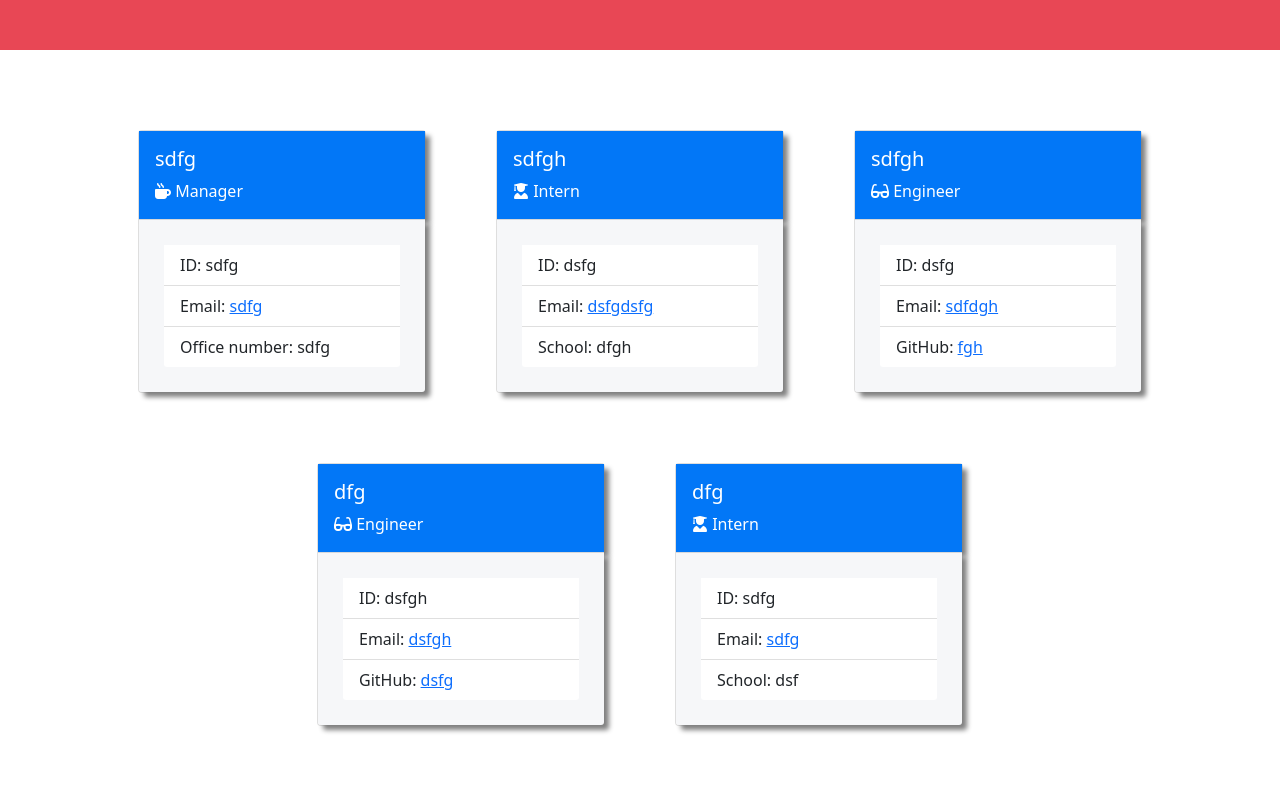
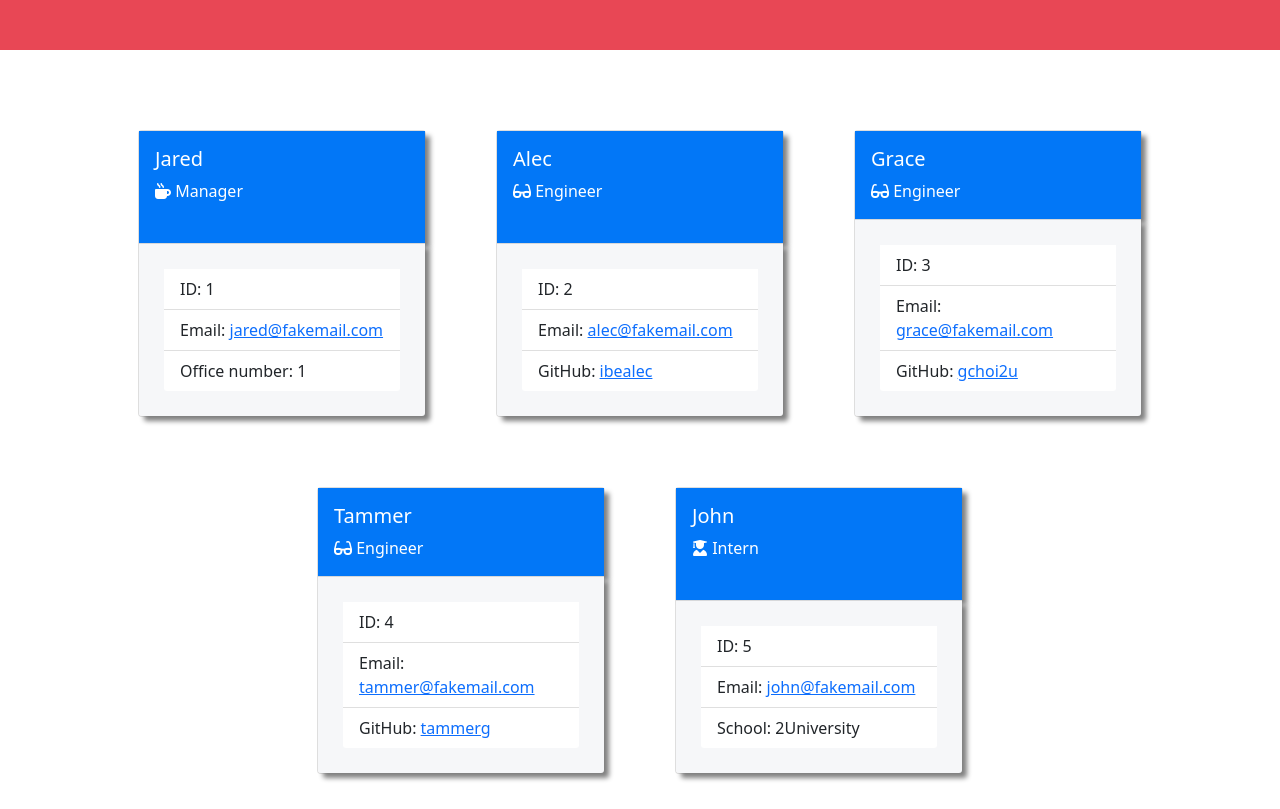
Before and after one commit to aalissy/Team-Profile-Generator, a website: page dist/index.html in a window 1280 px wide. Shown: the part 100-909 px from the top of the page. Before the commit the page ends 861 px from the top, so only its background shows below. Drawn offline with nearby package versions, Linux system fonts and the light colour scheme.

Commit message:
Final generated index.html

```diff
--- a/dist/index.html
+++ b/dist/index.html
@@ -17,13 +17,13 @@
 
     <div class="card" style="width: 18rem;">
       <div class="card-body">
-        <h5 class="card-title">sdfg</h5>
+        <h5 class="card-title">Jared</h5>
         <p class="card-text"><i class="fas fa-mug-hot mr-1"></i> Manager</p>
       </div>
       <ul class="list-group list-group-flush">
-        <li class="list-group-item">ID: sdfg</li>
-        <li class="list-group-item">Email: <a href="mailto:sdfg">sdfg</a></li>
-        <li class="list-group-item">Office number: sdfg</li>
+        <li class="list-group-item">ID: 1</li>
+        <li class="list-group-item">Email: <a href="mailto:jared@fakemail.com">jared@fakemail.com</a></li>
+        <li class="list-group-item">Office number: 1</li>
       </ul>
     </div>
 
@@ -31,13 +31,13 @@
 
     <div class="card" style="width: 18rem;">
       <div class="card-body">
-        <h5 class="card-title">sdfgh</h5>
-        <p class="card-text"><i class="fas fa-user-graduate"></i> Intern</p>
+        <h5 class="card-title">Alec</h5>
+        <p class="card-text"><i class="fas fa-glasses mr-1"></i> Engineer</p>
       </div>
       <ul class="list-group list-group-flush">
-        <li class="list-group-item">ID: dsfg</li>
-        <li class="list-group-item">Email: <a href="mailto:dsfgdsfg">dsfgdsfg</a></li>
-        <li class="list-group-item">School: dfgh</li>
+        <li class="list-group-item">ID: 2</li>
+        <li class="list-group-item">Email: <a href="mailto:alec@fakemail.com">alec@fakemail.com</a></li>
+        <li class="list-group-item">GitHub: <a href="https://github.com/ibealec" target="_blank">ibealec</a></li>
       </ul>
     </div>
 
@@ -45,13 +45,13 @@
 
     <div class="card" style="width: 18rem;">
       <div class="card-body">
-        <h5 class="card-title">sdfgh</h5>
+        <h5 class="card-title">Grace</h5>
         <p class="card-text"><i class="fas fa-glasses mr-1"></i> Engineer</p>
       </div>
       <ul class="list-group list-group-flush">
-        <li class="list-group-item">ID: dsfg</li>
-        <li class="list-group-item">Email: <a href="mailto:sdfdgh">sdfdgh</a></li>
-        <li class="list-group-item">GitHub: <a href="https://github.com/fgh" target="_blank">fgh</a></li>
+        <li class="list-group-item">ID: 3</li>
+        <li class="list-group-item">Email: <a href="mailto:grace@fakemail.com">grace@fakemail.com</a></li>
+        <li class="list-group-item">GitHub: <a href="https://github.com/gchoi2u" target="_blank">gchoi2u</a></li>
       </ul>
     </div>
 
@@ -59,13 +59,13 @@
 
     <div class="card" style="width: 18rem;">
       <div class="card-body">
-        <h5 class="card-title">dfg</h5>
+        <h5 class="card-title">Tammer</h5>
         <p class="card-text"><i class="fas fa-glasses mr-1"></i> Engineer</p>
       </div>
       <ul class="list-group list-group-flush">
-        <li class="list-group-item">ID: dsfgh</li>
-        <li class="list-group-item">Email: <a href="mailto:dsfgh">dsfgh</a></li>
-        <li class="list-group-item">GitHub: <a href="https://github.com/dsfg" target="_blank">dsfg</a></li>
+        <li class="list-group-item">ID: 4</li>
+        <li class="list-group-item">Email: <a href="mailto:tammer@fakemail.com">tammer@fakemail.com</a></li>
+        <li class="list-group-item">GitHub: <a href="https://github.com/tammerg" target="_blank">tammerg</a></li>
       </ul>
     </div>
 
@@ -73,13 +73,13 @@
 
     <div class="card" style="width: 18rem;">
       <div class="card-body">
-        <h5 class="card-title">dfg</h5>
+        <h5 class="card-title">John</h5>
         <p class="card-text"><i class="fas fa-user-graduate"></i> Intern</p>
       </div>
       <ul class="list-group list-group-flush">
-        <li class="list-group-item">ID: sdfg</li>
-        <li class="list-group-item">Email: <a href="mailto:sdfg">sdfg</a></li>
-        <li class="list-group-item">School: dsf</li>
+        <li class="list-group-item">ID: 5</li>
+        <li class="list-group-item">Email: <a href="mailto:john@fakemail.com">john@fakemail.com</a></li>
+        <li class="list-group-item">School: 2University</li>
       </ul>
     </div>
 
```
